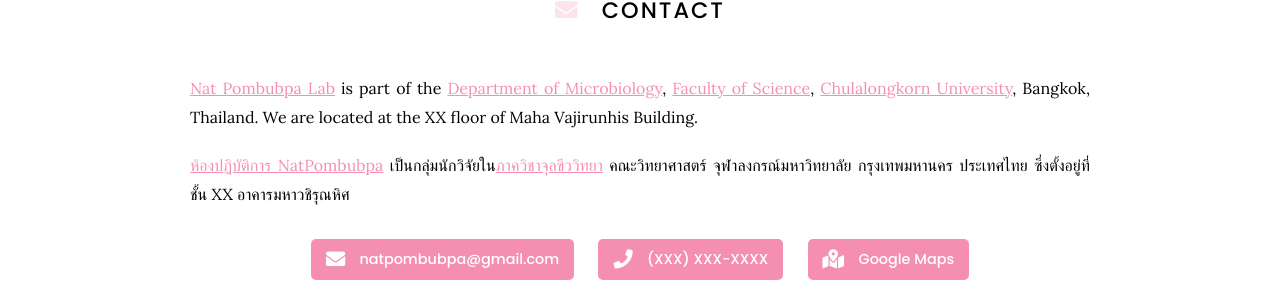
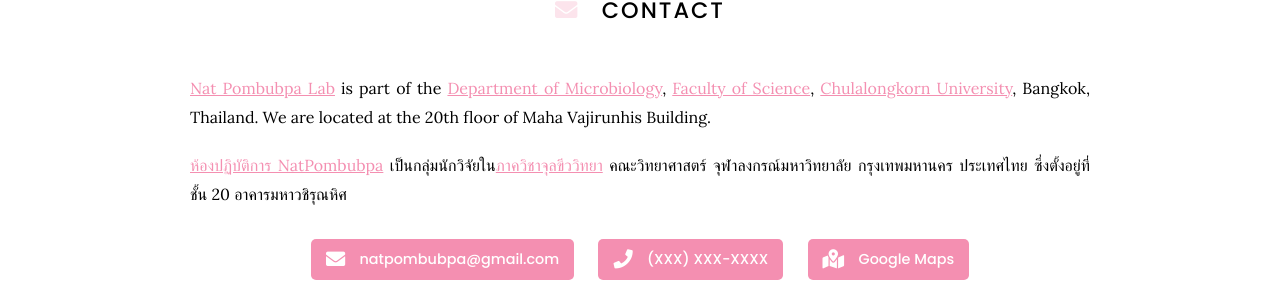
Before and after one commit to natpombubpa-lab/natpombubpa-lab.github.io, a Jekyll site: the page built from contact/index.md, in a window 1280 px wide. Shown: the part 233-533 px from the top of the page. Built offline with Jekyll 4.4.1, drawn with Linux system fonts in a browser that asks for light colours; nearby versions of some CDN libraries.

Commit message:
Update index.md

```diff
--- a/contact/index.md
+++ b/contact/index.md
@@ -8,9 +8,9 @@
 
 # <i class="fas fa-envelope"></i>Contact
 
-[Nat Pombubpa Lab](http://www.natpombubpa-lab.github.io) is part of the [Department of Microbiology](http://www.micro.sc.chula.ac.th/index.php/en/), [Faculty of Science](https://web.sc.chula.ac.th/), [Chulalongkorn University](https://www.chula.ac.th/), Bangkok, Thailand. We are located at the XX floor of Maha Vajirunhis Building.
+[Nat Pombubpa Lab](http://www.natpombubpa-lab.github.io) is part of the [Department of Microbiology](http://www.micro.sc.chula.ac.th/index.php/en/), [Faculty of Science](https://web.sc.chula.ac.th/), [Chulalongkorn University](https://www.chula.ac.th/), Bangkok, Thailand. We are located at the 20th floor of Maha Vajirunhis Building.
 
-[ห้องปฏิบัติการ NatPombubpa](natpombubpa-lab.github.io) เป็นกลุ่มนักวิจัยใน[ภาควิชาจุลขีววิทยา](http://www.micro.sc.chula.ac.th/index.php/th/) คณะวิทยาศาสตร์ จุฬาลงกรณ์มหาวิทยาลัย กรุงเทพมหานคร ประเทศไทย ซึ่งตั้งอยู่ที่ชั้น XX อาคารมหาวชิรุณหิศ
+[ห้องปฏิบัติการ NatPombubpa](natpombubpa-lab.github.io) เป็นกลุ่มนักวิจัยใน[ภาควิชาจุลขีววิทยา](http://www.micro.sc.chula.ac.th/index.php/th/) คณะวิทยาศาสตร์ จุฬาลงกรณ์มหาวิทยาลัย กรุงเทพมหานคร ประเทศไทย ซึ่งตั้งอยู่ที่ชั้น 20 อาคารมหาวชิรุณหิศ
 
 {%
   include link.html
```
